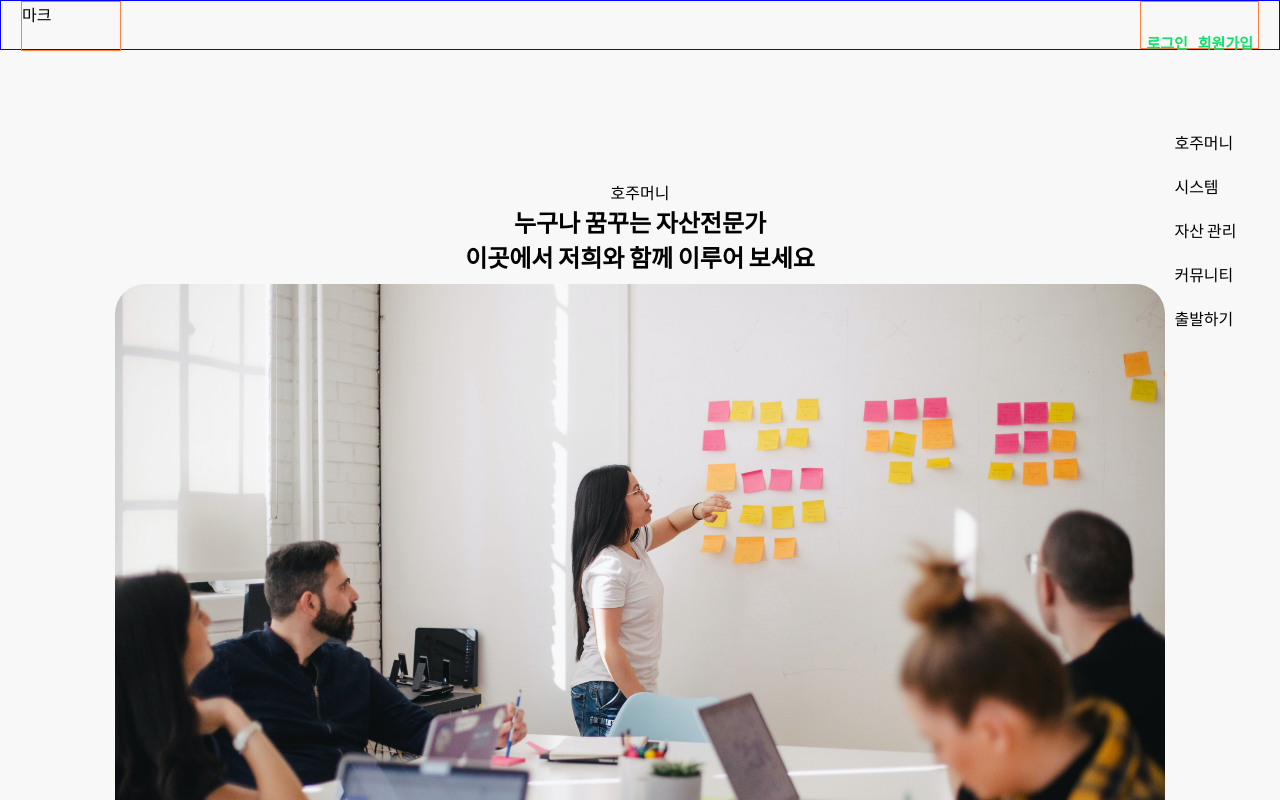
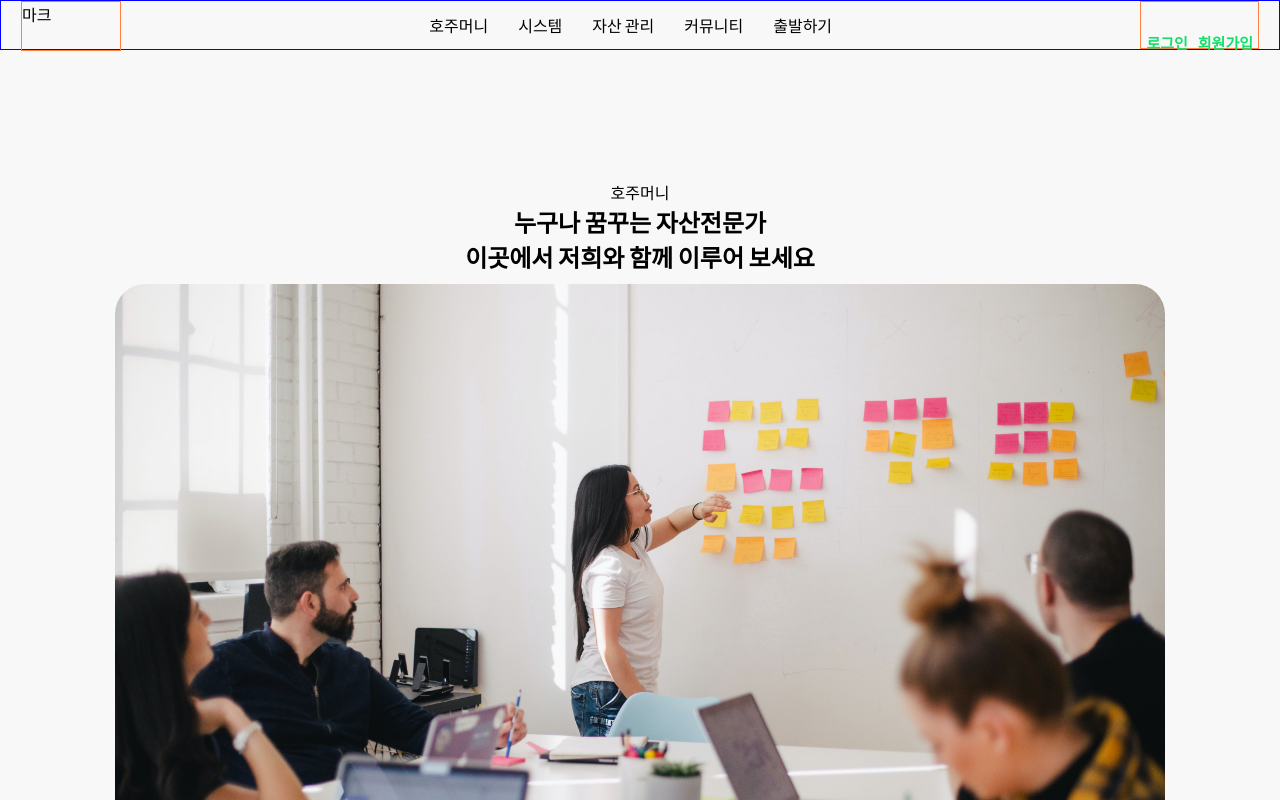
Before and after one commit to codestates-seb/seb40_main_024, a React (Create React App) app in the folder front/: page / in a window 1280 px wide. Shown: the top 800 px of the page. Built offline with nearby package versions, Linux system fonts and the light colour scheme.

Commit message:
fix: Main navigate 이동

```diff
--- a/front/src/Component/Common/Navbar.js
+++ b/front/src/Component/Common/Navbar.js
@@ -2,6 +2,7 @@ import styled from 'styled-components';
 import { useState } from 'react';
 import MediaQuery from 'react-responsive';
 import { useNavigate } from 'react-router-dom';
+import MainSide from '../Home/MainSide';
 
 const LongContainer = styled.div`
   display: flex;
@@ -123,6 +124,24 @@ const BurgerButton = styled.button`
   }
 `;
 
+export const MainLongNavbarBox = () => {
+  const navigate = useNavigate();
+  return (
+    <>
+      <MediaQuery minWidth={966} maxWidth={999999}>
+        <LongContainer>
+          <MarkBox>마크</MarkBox>
+          <MainSide />
+          <ButtonBox>
+            <Button onClick={() => navigate('/login')}>로그인</Button>
+            <Button onClick={() => navigate('/signup')}>회원가입</Button>
+          </ButtonBox>
+        </LongContainer>
+      </MediaQuery>
+    </>
+  );
+};
+
 export const LongNavbarBox = () => {
   const navigate = useNavigate();
   return (
--- a/front/src/Component/Home/MainSide.js
+++ b/front/src/Component/Home/MainSide.js
@@ -1,41 +1,36 @@
 import { Link } from 'react-scroll';
 import styled from 'styled-components';
 
-const SideDiv = styled.div`
-  width: 7%;
-  position: fixed;
-  right: 1rem;
-  margin-top: 50px;
-  div {
-    display: flex;
-    flex-direction: column;
-    .link {
-      margin-bottom: 20px;
-    }
+// eslint-disable-next-line no-unused-vars
+const Div = styled.div`
+  display: flex;
+  align-items: center;
+  .test {
+    margin: 15px;
   }
 `;
 
 const Side = () => {
   return (
-    <SideDiv>
-      <div>
-        <Link to="1" spy={true} smooth={true} className="link">
+    <Div>
+      <ul>
+        <Link to="1" spy={true} smooth={true} className="test">
           <span>호주머니</span>
         </Link>
-        <Link to="2" spy={true} smooth={true} className="link">
+        <Link to="2" spy={true} smooth={true} className="test">
           <span>시스템</span>
         </Link>
-        <Link to="3" spy={true} smooth={true} className="link">
+        <Link to="3" spy={true} smooth={true} className="test">
           <span>자산 관리</span>
         </Link>
-        <Link to="4" spy={true} smooth={true} className="link">
+        <Link to="4" spy={true} smooth={true} className="test">
           <span>커뮤니티</span>
         </Link>
-        <Link to="5" spy={true} smooth={true}>
+        <Link to="5" spy={true} smooth={true} className="test">
           <span>출발하기</span>
         </Link>
-      </div>
-    </SideDiv>
+      </ul>
+    </Div>
   );
 };
 
--- a/front/src/Pages/Home/MainHome.js
+++ b/front/src/Pages/Home/MainHome.js
@@ -1,8 +1,10 @@
 import styled from 'styled-components';
 import MainMiddle from '../../Component/Home/MainMiddle';
-import MainSide from '../../Component/Home/MainSide';
 import MainFooter from '../../Component/Home/MainFooter';
-import { LongNavbarBox, MiniNavbarBox } from '../../Component/Common/Navbar';
+import {
+  MainLongNavbarBox,
+  MiniNavbarBox,
+} from '../../Component/Common/Navbar';
 
 const MainDiv = styled.div`
   background-color: #f8f8f8;
@@ -21,12 +23,11 @@ const MainHome = () => {
   return (
     <MainDiv>
       <TestDiv>
-        <LongNavbarBox />
+        <MainLongNavbarBox />
         <MiniNavbarBox />
       </TestDiv>
       <ContentDiv>
         <MainMiddle />
-        <MainSide />
       </ContentDiv>
       <MainFooter />
     </MainDiv>
```
